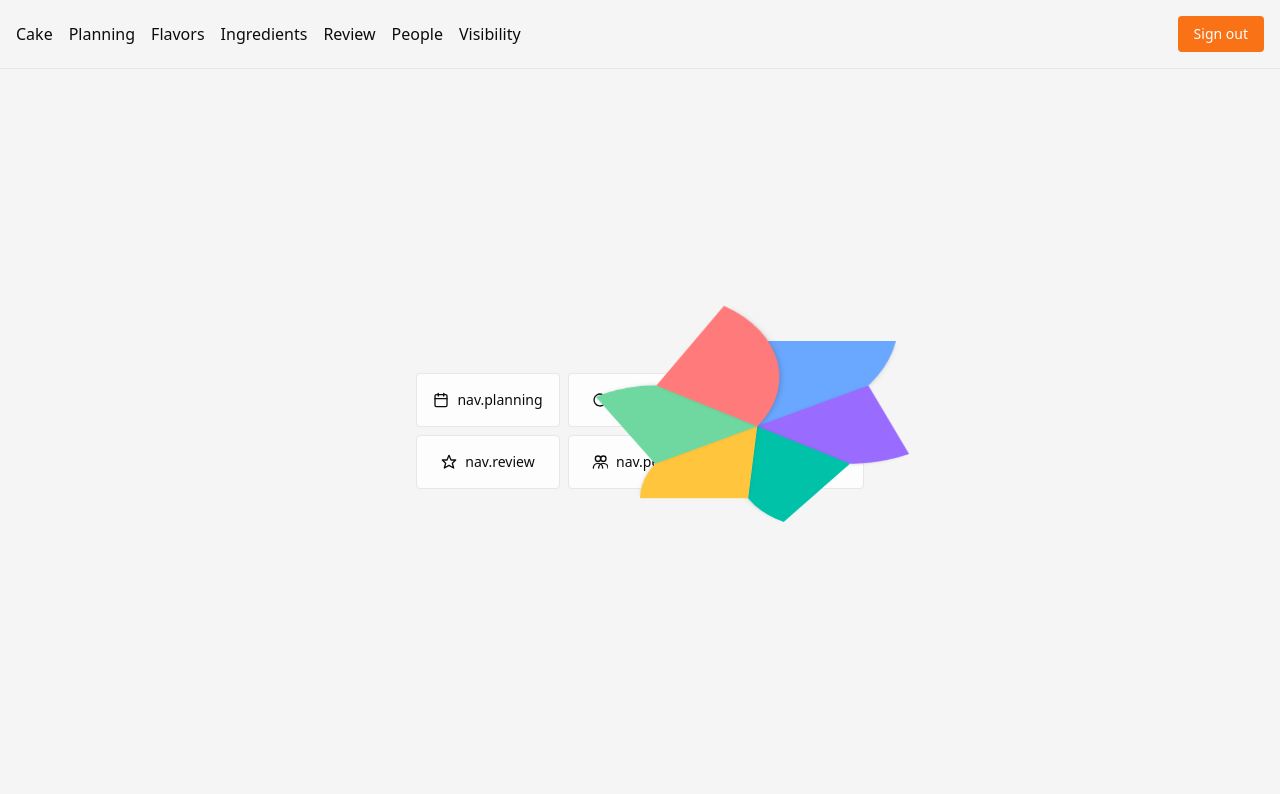
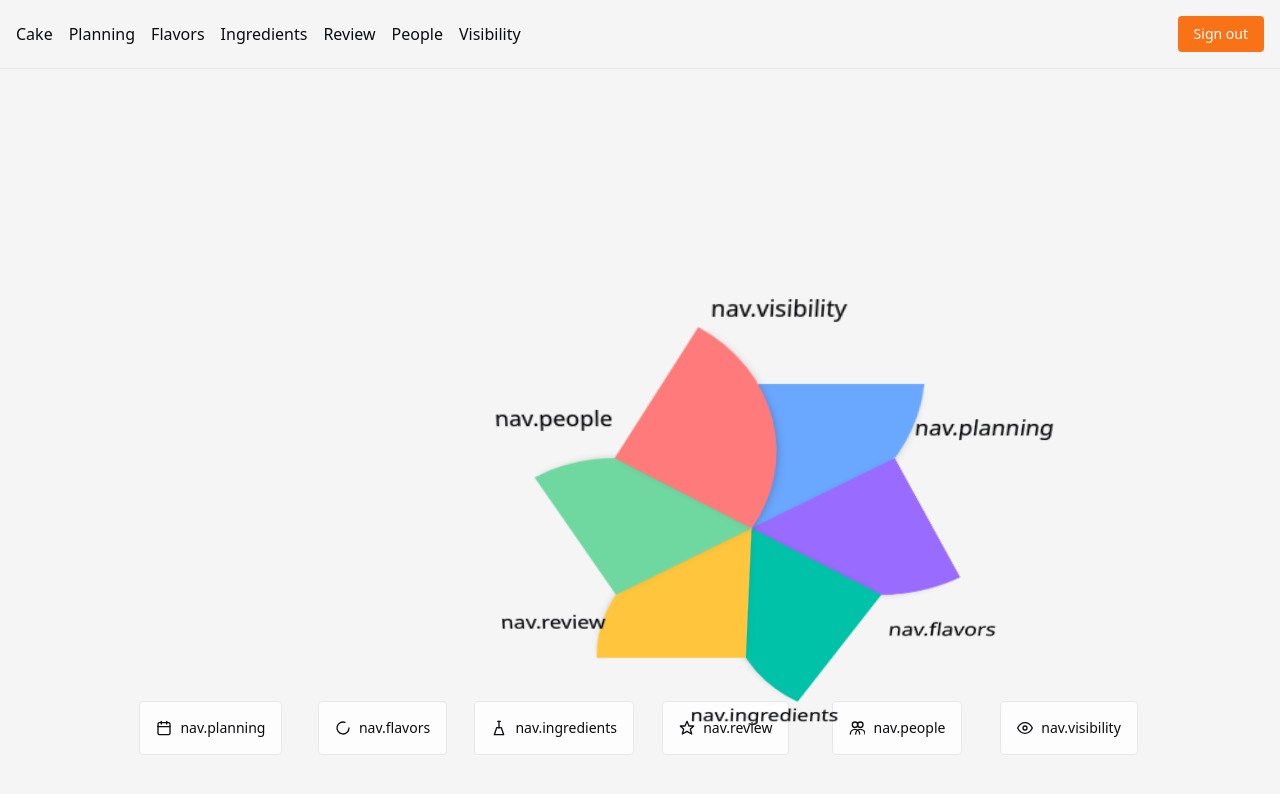
Before and after one commit to guc1/A-Piece-Of-Cake, a Next.js app: page / in a window 1280 px wide. Shown: the top 794 px of the page. Built offline with nearby package versions, Linux system fonts and the light colour scheme; no server answers; sample sign-in values are in the browser's storage.

Commit message:
fix: adjust cake placement and label fit

```diff
--- a/app/(app)/page.tsx
+++ b/app/(app)/page.tsx
@@ -3,7 +3,7 @@
 
 export default function DashboardPage() {
   return (
-    <section className="flex flex-col items-center justify-center gap-8">
+    <section className="w-full">
       <h1 className="sr-only">{t('nav.cake')}</h1>
       <CakeNavigation />
     </section>
--- a/components/cake/cake-3d.tsx
+++ b/components/cake/cake-3d.tsx
@@ -1,6 +1,8 @@
 'use client';
 
 import React, { useEffect, useState } from 'react';
+import { useRouter } from 'next/navigation';
+import { t } from '@/lib/i18n';
 import { slices } from './slices';
 
 interface Cake3DProps {
@@ -9,6 +11,7 @@
 }
 
 export function Cake3D({ activeSlug, userId }: Cake3DProps) {
+  const router = useRouter();
   const [reduced, setReduced] = useState(false);
 
   useEffect(() => {
@@ -25,14 +28,26 @@
     ? 'transform 200ms ease-out'
     : 'transform 260ms cubic-bezier(0.34,1.56,0.64,1)';
 
+  const baseSize = 256; // px
+  const cakeScale = 1.3;
+  const radius = baseSize / 2;
+  const nudgeX = radius * 0.08;
+  const labelRadius = radius * 0.44;
+  const labelFont = Math.min(Math.max(radius * 0.14, radius * 0.1), radius * 0.18);
+  const maxLabelWidth = radius * 0.72;
+
   return (
     <div
-      className="relative h-64 w-64 [perspective:800px]"
+      className="relative [perspective:800px]"
+      style={{ width: `${baseSize}px`, height: `${baseSize}px` }}
       data-active-slice={activeSlug ?? 'none'}
     >
       <div
-        className="absolute left-1/2 top-1/2 h-64 w-64 -translate-x-1/2 -translate-y-1/2 [transform-style:preserve-3d]"
-        style={{ transform: 'rotateX(-35deg)' }}
+        className="absolute top-1/2 h-full w-full -translate-x-1/2 -translate-y-1/2 [transform-style:preserve-3d]"
+        style={{
+          transform: `rotateX(-16deg) scale(${cakeScale})`,
+          left: `calc(50% - ${nudgeX}px)`,
+        }}
       >
         {slices.map((slice, i) => {
           const rotate = i * 60;
@@ -41,27 +56,52 @@
           const isActive = activeSlug === slice.slug;
           const dx = isActive ? Math.cos(rad) * distance : 0;
           const dz = isActive ? Math.sin(rad) * distance : 0;
-          const scale = isActive ? scaleActive : 1;
+          const s = isActive ? scaleActive : 1;
 
           return (
-            <div
+            <button
               key={slice.slug}
               id={`cak3seg-${slice.slug}-${userId}`}
-              aria-hidden
-              className="pointer-events-none absolute inset-0 flex items-center justify-center"
+              aria-label={t(`nav.${slice.slug}`)}
+              role="link"
+              tabIndex={0}
+              onClick={() => router.push(slice.href)}
+              onKeyDown={(e) => {
+                if (e.key === 'Enter' || e.key === ' ') {
+                  e.preventDefault();
+                  router.push(slice.href);
+                }
+              }}
+              className="absolute inset-0 flex cursor-pointer items-center justify-center bg-transparent"
               style={{
-                transform: `translate3d(${dx}px,0,${dz}px) scale(${scale})`,
+                transform: `translate3d(${dx}px,0,${dz}px) scale(${s})`,
                 transition,
               }}
             >
               <div
-                className="pointer-events-none absolute left-1/2 top-1/2 h-1/2 w-1/2 -translate-x-full -translate-y-full origin-bottom-left rounded-br-[100%] shadow-md"
+                className="absolute left-1/2 top-1/2 h-1/2 w-1/2 -translate-x-full -translate-y-full origin-bottom-left rounded-br-[100%] shadow-md"
                 style={{
                   transform: `rotate(${rotate}deg)` ,
                   backgroundColor: slice.color,
                 }}
-              />
-            </div>
+              >
+                <span
+                  id={`cak3lbl-${slice.slug}-${userId}`}
+                  className="pointer-events-none absolute whitespace-nowrap rounded px-1 font-medium text-[var(--text)]"
+                  style={{
+                    fontSize: `${labelFont}px`,
+                    maxWidth: `${maxLabelWidth}px`,
+                    left: '50%',
+                    bottom: '50%',
+                    transform: `translate(${labelRadius}px, -50%) rotate(${-rotate}deg)` ,
+                    textShadow:
+                      '0 0 1px rgba(0,0,0,0.4),0 0 1px rgba(255,255,255,0.4)',
+                  }}
+                >
+                  {t(`nav.${slice.slug}`)}
+                </span>
+              </div>
+            </button>
           );
         })}
       </div>
--- a/components/cake/cake-navigation.tsx
+++ b/components/cake/cake-navigation.tsx
@@ -12,9 +12,26 @@
   const userId = '42';
 
   return (
-    <div className="flex flex-col items-center gap-8">
-      <Cake3D activeSlug={activeSlug} userId={userId} />
-      <nav className="grid w-full max-w-md grid-cols-2 gap-2 sm:grid-cols-3">
+    <div
+      className="grid w-full place-items-center"
+      style={{ minHeight: 'calc(100vh - 64px)' }}
+    >
+      <div
+        className="grid w-full place-items-center"
+        style={{
+          height: 'clamp(360px,46vh,640px)',
+          transform: 'translateY(-10vh)',
+        }}
+      >
+        <Cake3D activeSlug={activeSlug} userId={userId} />
+      </div>
+      <nav
+        className="grid grid-cols-2 justify-center justify-items-center gap-3 sm:grid-cols-3 xl:grid-cols-6"
+        style={{
+          marginTop: 'clamp(32px,6vh,96px)',
+          marginInline: 'auto',
+        }}
+      >
         {slices.map((slice) => (
           <button
             key={slice.slug}
```
Also changed, not shown: 2 other files (tests, documents, lock files or other folders).
